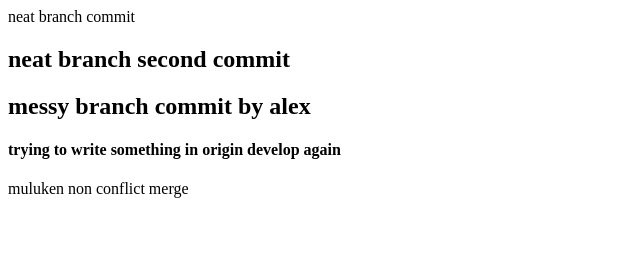
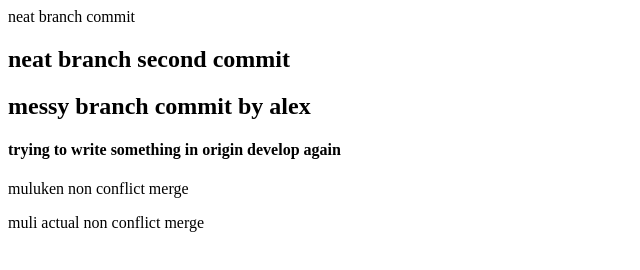
Before and after one commit to lekhakachoria/git-collaboration, a plain HTML site: page index.html in a window 1280 px wide. Shown: the whole page, without its empty margins (0-640 px from the left). Drawn offline with Linux system fonts and the light colour scheme.

Commit message:
muli actual  non conflict merge

```diff
--- a/index.html
+++ b/index.html
@@ -14,5 +14,9 @@
 
       <p>muluken non conflict merge</p>
     </section>
+
+    <section>
+      <p>muli actual  non conflict merge</p>
+    </section>
   </body>
 </html>
```
